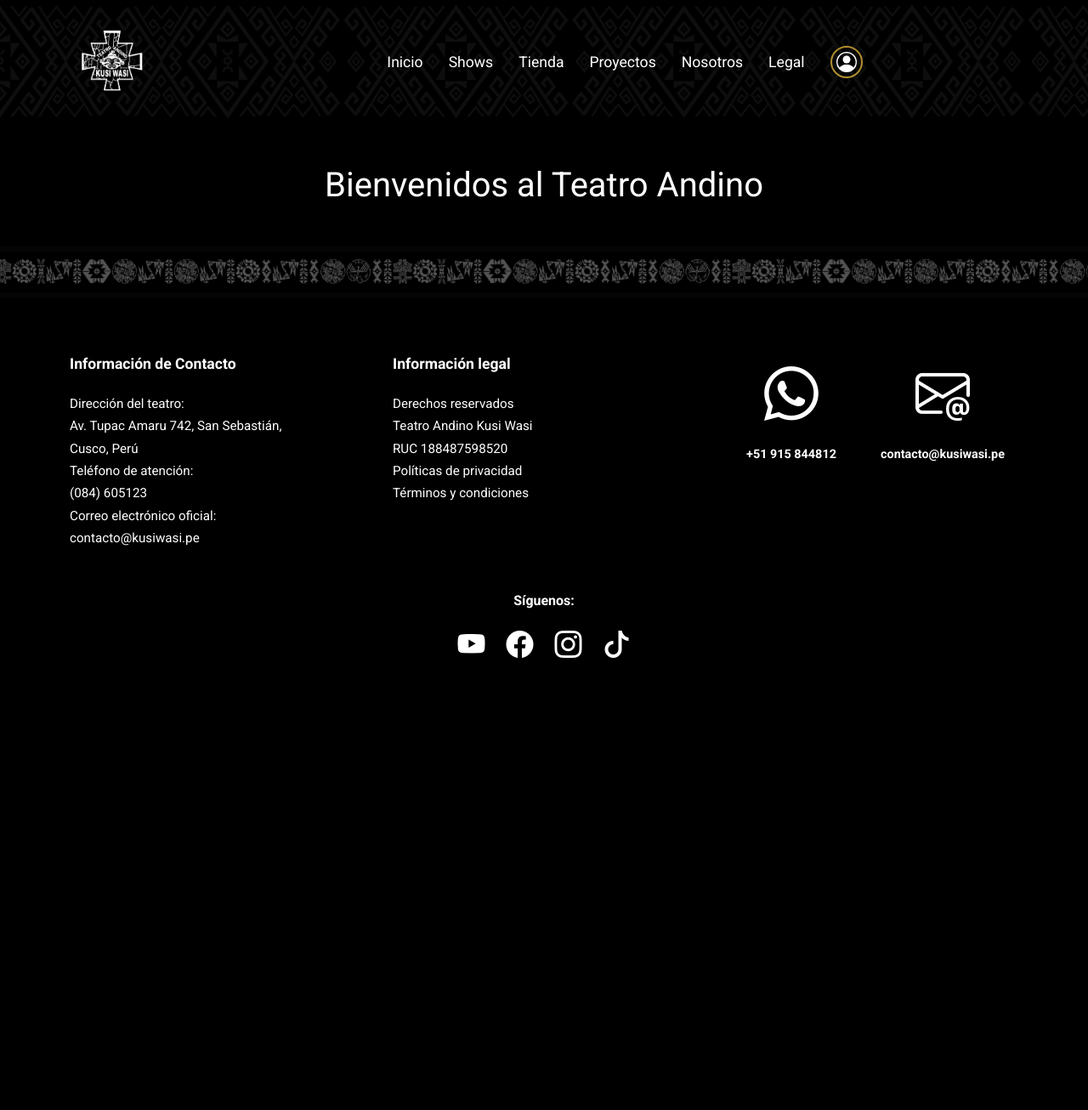
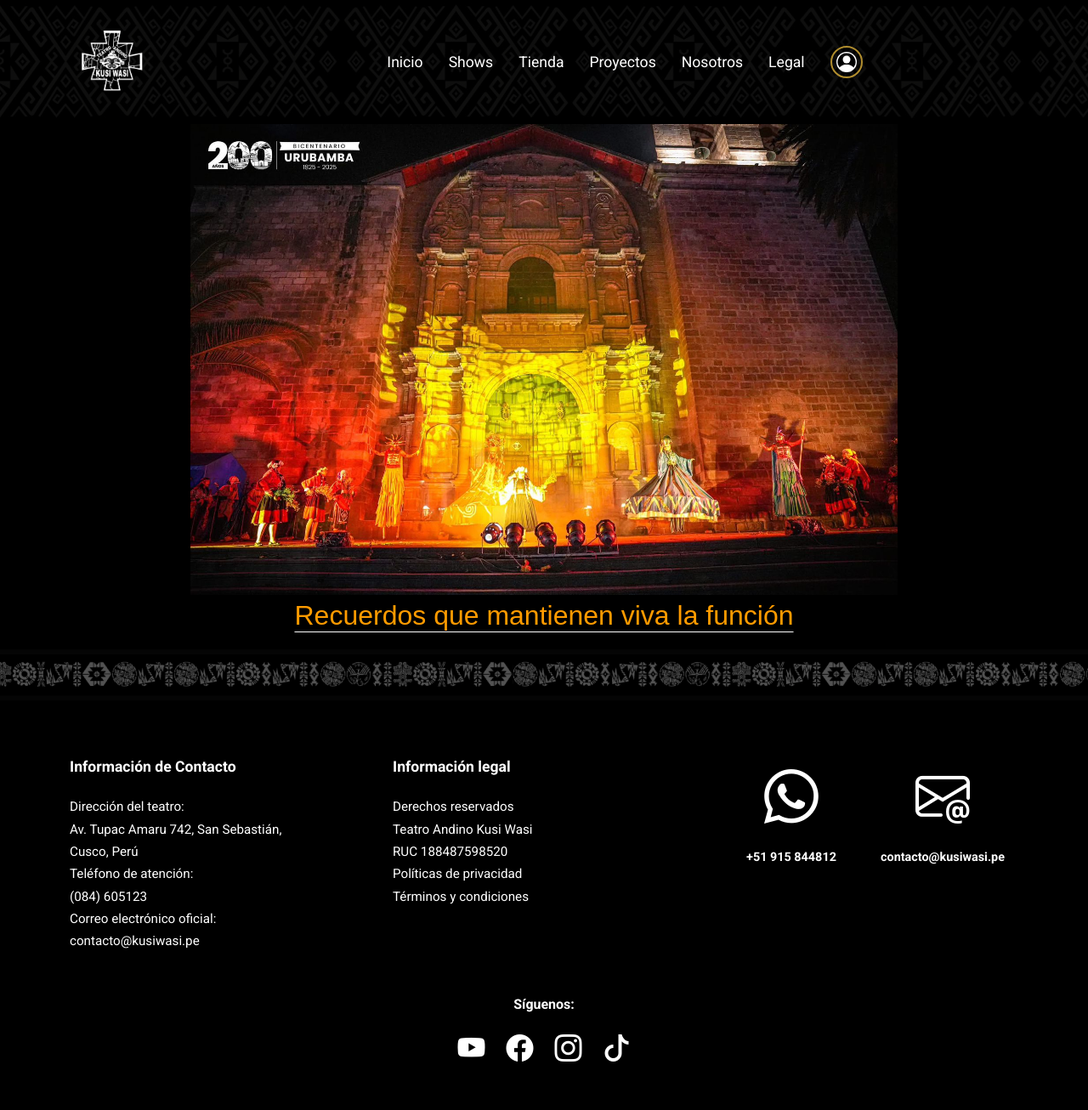
Before and after one commit to fernandoC2480/TEATROKusi-Wasi, a PHP site: page /pages/tienda.php in a window 1280 px wide. Shown: the whole page at 85% size. Before the commit the page ends 774 px from the top, so only its background shows below. Run offline with PHP 8.4, Linux system fonts and the light colour scheme.

Commit message:
Tiendas-estilos
1.agregue los estilos de la tienda en v1
2.agregue el archivo js para los demas
3.agregue el automatico scroll para que el usuario no demore en subir al foorter

```diff
--- /dev/null
+++ b/frontend/assets/css/estios_tienda.css
@@ -0,0 +1,32 @@
+* {
+    margin: 0;
+    padding: 0;
+    box-sizing: border-box;
+    font-family: 'Roboto', sans-serif;
+}
+
+.imgtienda {
+    display: flex;
+    justify-content: center;
+    align-items: center;
+    width: 100%;
+}
+
+.imgtienda img {
+    width: 100%;
+    max-width: 65%;
+    height: auto;
+    object-fit: contain;
+}
+.titulo p{
+    color: #FF9B00;
+    display: flex;
+    justify-content: center;
+    align-items: center;
+    font-size: xx-large;
+    font-family: Alegreya Sans SC, sans-serif;
+    text-decoration: underline ;
+    text-decoration-color: #ffffff ;
+    text-decoration-thickness: 1px ;
+    text-underline-offset: 8px;
+}
--- /dev/null
+++ b/frontend/assets/js/scroll-arrow.js
@@ -0,0 +1,24 @@
+(function(){
+    const arrow = document.getElementById('scrollArrow');
+    if(!arrow) return;
+
+    const showAfter = 200; // px scrolled before showing
+
+    function checkScroll(){
+        const y = window.scrollY || window.pageYOffset;
+        if(y > showAfter){
+            arrow.classList.add('show');
+        } else {
+            arrow.classList.remove('show');
+        }
+    }
+
+    window.addEventListener('scroll', checkScroll, {passive:true});
+    window.addEventListener('resize', checkScroll);
+    document.addEventListener('DOMContentLoaded', checkScroll);
+
+    // Sólo sube cuando el usuario hace click en la flecha
+    arrow.addEventListener('click', function(){
+        window.scrollTo({top:0, behavior:'smooth'});
+    });
+})();
--- a/frontend/pages/tienda.php
+++ b/frontend/pages/tienda.php
@@ -1,7 +1,25 @@
 <?php include '../includes/header.php'; ?>
-
-<main class="container my-5">
-    <h1 class="text-white text-center">Bienvenidos al Teatro Andino</h1>
+<!DOCTYPE html>
+<html lang="en">
+<head>
+    <meta charset="UTF-8">
+    <meta name="viewport" content="width=device-width, initial-scale=1.0">
+    <title>Document</title>
+    <link rel="stylesheet" href="../assets/css/estios_tienda.css">
+    <link rel="stylesheet" href="../assets/css/estilos_flecha.css">
+</head>
+<body>
+<main>
+    <div class="imgtienda">
+        <img src="../assets/img/imgcarrusel1.png" alt="">
+    </div>
+    <div class="titulo">
+        <p>Recuerdos que mantienen viva la función</p>
+    </div>
 </main>
-
+    </main>
+    <button class="scroll-arrow" id="scrollArrow" aria-label="Subir">↑</button>
+    <script src="../assets/js/scroll-arrow.js"></script>
+</body>
+</html>
 <?php include '../includes/footer.php'; ?>
```
Also changed, not shown: frontend/assets/css/estilos_flecha.css (added, +30 -0 lines), frontend/assets/img/imgcarrusel1.png (renamed from frontend/assets/img/imgcarrusel1.jpeg).
